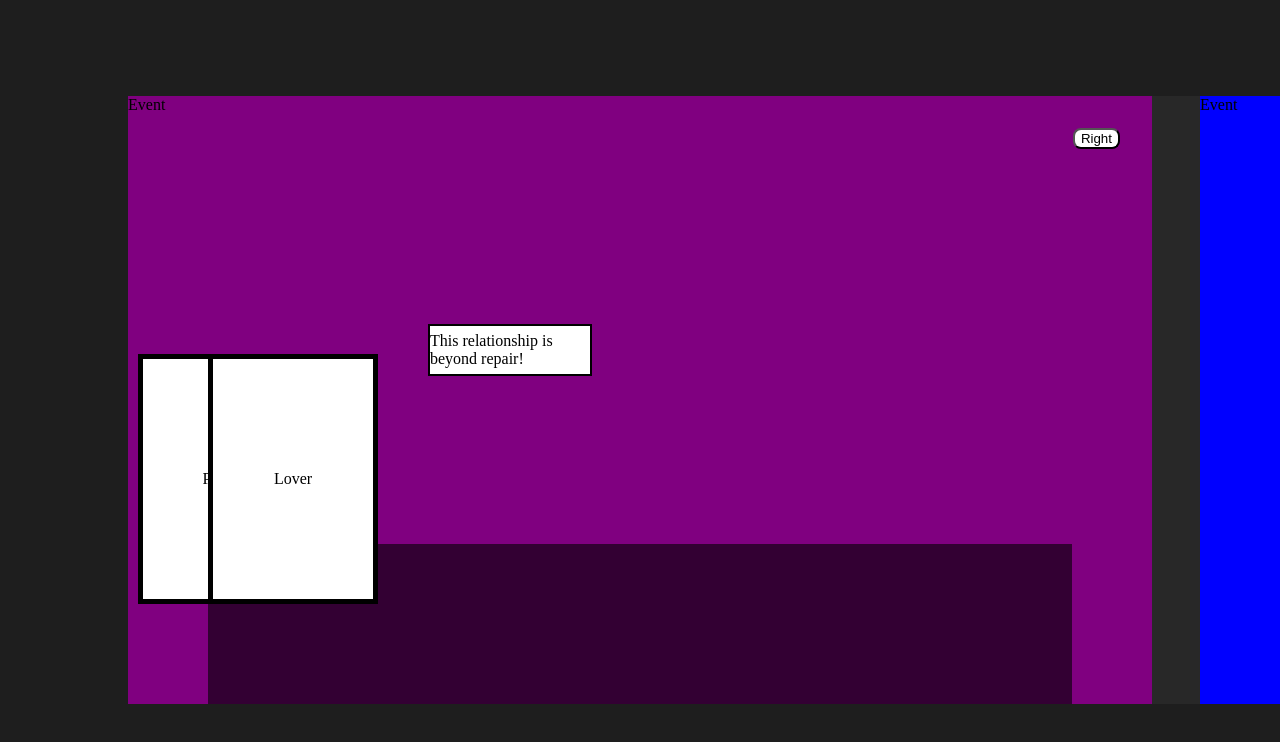
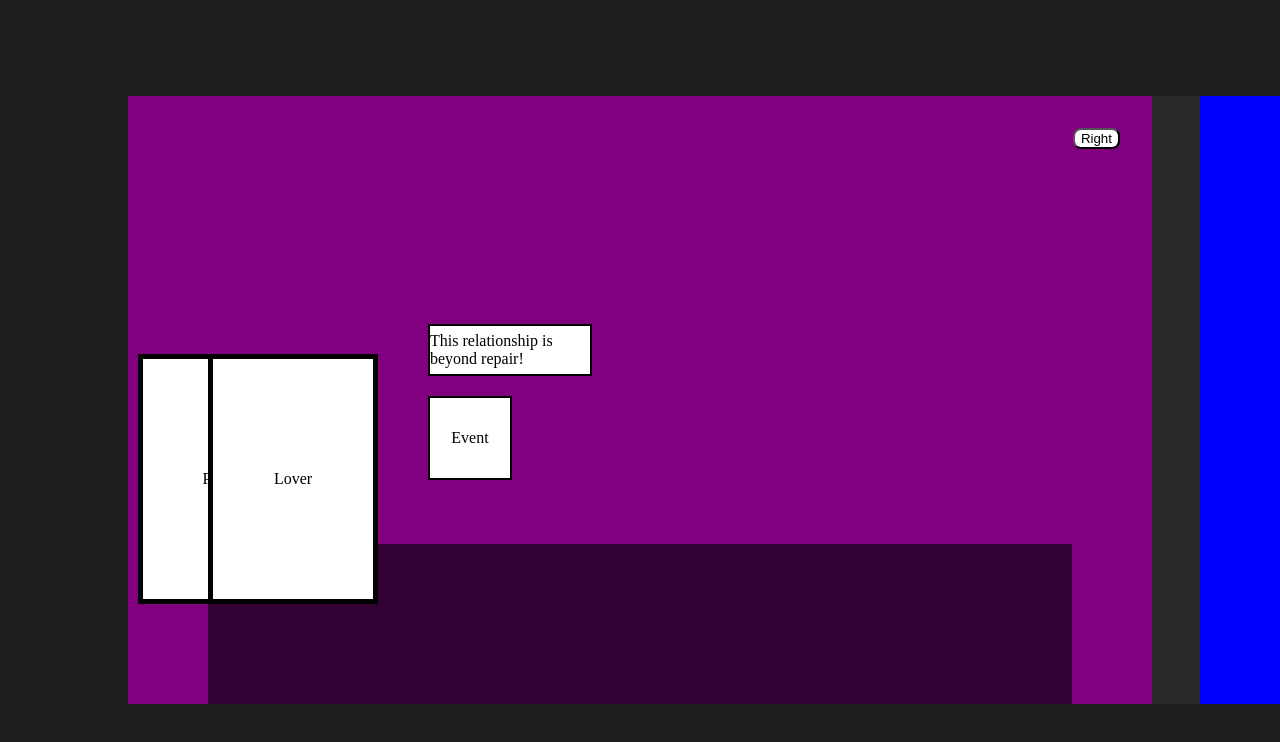
Before and after one commit to commoncode/commoners-mggj-2020, a Next.js app: page /play/1 in a window 1280 px wide. Shown: the top 742 px of the page. Built offline with nearby package versions, Linux system fonts and the light colour scheme.

Commit message:
displayin event

```diff
--- a/components/core/Stage/Stage.tsx
+++ b/components/core/Stage/Stage.tsx
@@ -6,7 +6,6 @@ import Helm from "../../scenes/Helm";
 import Kitchen from "../../scenes/Kitchen";
 
 // events
-import Event from "../../events/Event";
 import Leak from '../../events/Leak';
 
 import {
@@ -16,6 +15,19 @@ import {
   LeftButton,
   RightButton
 } from "./Stage.styles";
+
+
+const BedroomInitialState = [{
+  component: Leak,
+  position: {
+    x: 300,
+    y: 300,
+    scene: "bedroom"
+  },
+  status: 'display',
+  display: 30
+}
+]
 
 const Stage = ({ children, scene, setLocation, setScene }) => {
   const handleClick = e => {
@@ -27,27 +39,22 @@ const Stage = ({ children, scene, setLocation, setScene }) => {
     setLocation(x, y);
   };
 
-  const [events, setEvents] = useState([{
-    eventComponent: Leak,
-    eventState: {
-      position: {
-        x: 100,
-        y: 100,
-        scene: "bedroom"
-      },
-      status: 'display',
-      display: 30
-    }
+  const [events, setEvents] = useState(BedroomInitialState);
+
+  const displayEvents = () => {
+    return (
+      <>
+        {
+          events
+            .filter(({ component, ...eventState }) => eventState.position.scene === scene)
+            .map(({ component: EventComponent, ...eventState }, index) => {
+
+              return (<EventComponent key={`event-${index}`} {...eventState} />)
+            })
+        }
+      </>
+    )
   }
-  ]);
-
-  console.log(events, scene)
-
-  const displayEvents = () => events
-    .filter((event) => event.eventState.position.scene === scene)
-    .map(({ eventComponent: EventComponent, eventState }, index) => {
-      return (<EventComponent key={`event-${index}`} {...eventState} />)
-    })
 
 
   return (
--- a/components/events/Event.styles.tsx
+++ b/components/events/Event.styles.tsx
@@ -12,15 +12,16 @@ export const eventBase = css`
   justify-content: center;
 
   width: 5rem;
-  height: 8rem;
+  height: 5rem;
 
   background: white;
-  border: 5px solid black;
+  border: 2px solid black;
 
-  top: -8rem;
+  top: -5rem;
 `;
 
 export const Container = styled.div<ContainerProps>`
+  ${eventBase}
   left: ${({ x }) => x}px;
   top: ${({ y }) => y}px;
   z-index: 999999999;
--- a/components/events/Event.tsx
+++ b/components/events/Event.tsx
@@ -1,21 +1,18 @@
-import React, { useState, useRef, useEffect } from 'react';
+import React from 'react';
 import { Container } from "./Event.styles";
 
-const Event = (state) => {
-    console.log(state)
-    return (<>
-        {
-            // state.status === "display" && state.display > 0 && (
+const Event = (state) => <>
+    {
+        state.status === "display" && state.display > 0 && (
             <Container
                 x={state.position.x}
                 y={state.position.y}
             >
                 Event
                 </Container>
-            // )
-        }
-    </>);
-}
+        )
+    }
+</>
 
 
 export default Event;
```
